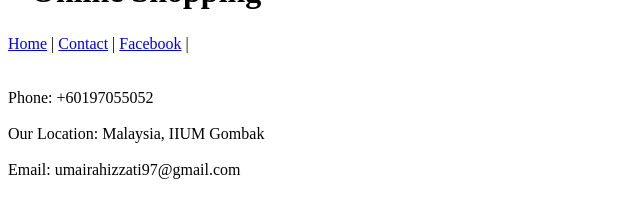
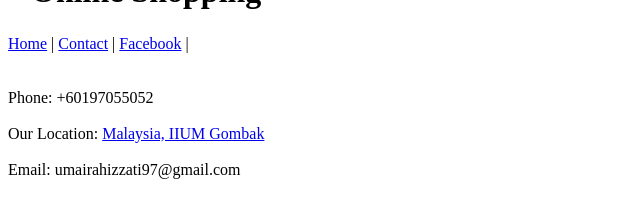
Before and after one commit to umairahizzati/tutor-info2302, a plain HTML site: page contact.html in a window 1280 px wide. Shown: the part 59-276 px from the top of the page, without its empty margins (0-640 px from the left). Drawn offline with Linux system fonts and the light colour scheme.

Commit message:
Update contact.html

```diff
--- a/contact.html
+++ b/contact.html
@@ -18,7 +18,7 @@
     </nav>
 <br><br>
     <div>Phone: +60197055052</div><br>
-    <div>Our Location: <a href="https://goo.gl/maps/crzLb5UKU49jXwXi6"></a> Malaysia, IIUM Gombak </div><br>
+    <div>Our Location: <a href="https://goo.gl/maps/crzLb5UKU49jXwXi6">Malaysia, IIUM Gombak</a>  </div><br>
     <div>Email: umairahizzati97@gmail.com</div>
   </body>
 </html>
```
